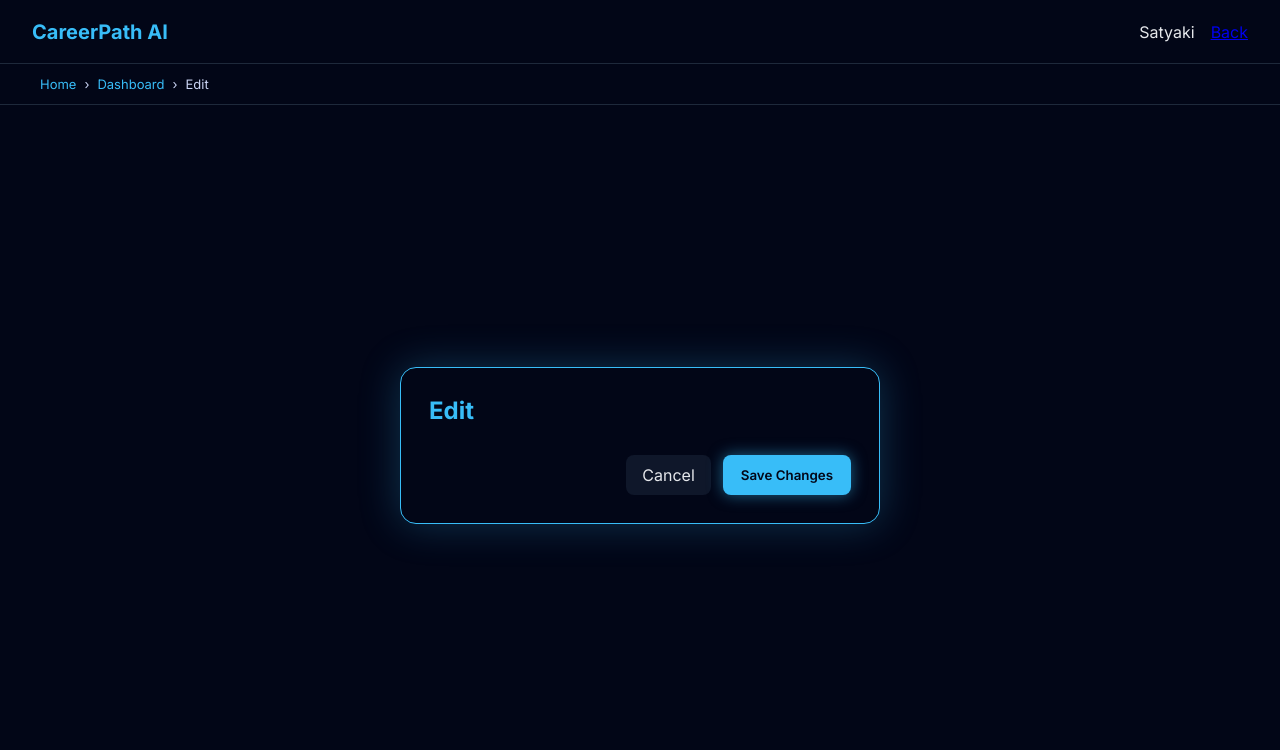
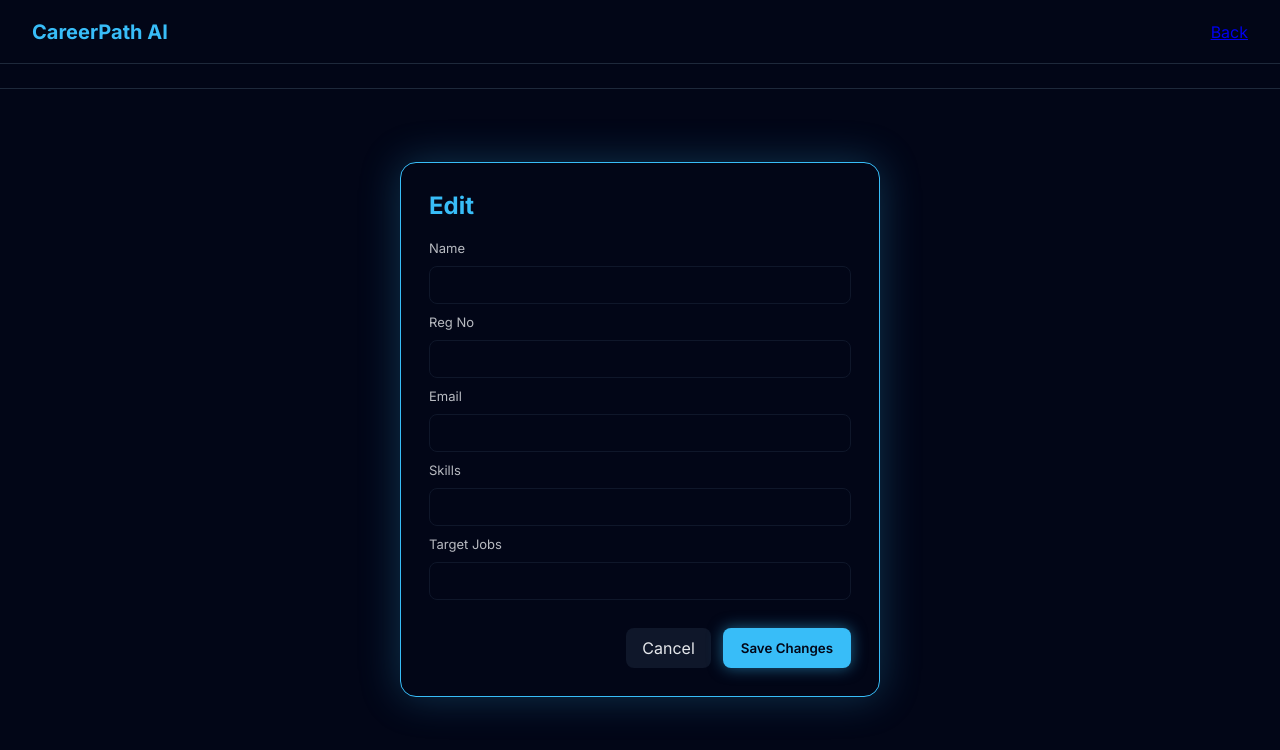
Before and after one commit to OmSai-HonouredOne/paramarshakarah, a Flask app: template cgs/templates/guidance/edit.html in a window 1280 px wide. Shown: the top 750 px of the page. Run offline with Flask 3, Linux system fonts and the light colour scheme; the template is opened without the code that fills it, so the values that code supplies are empty; some libraries are stand-ins or nearby versions.

Commit message:
Added dynamic edit profile page

```diff
--- a/cgs/askLLM.py
+++ b/cgs/askLLM.py
@@ -10,7 +10,7 @@ def llm(skills, target_jobs):
     prompt = f'''
     there is a list of skills: {skills}
     and there is a list of target jobs: {target_jobs}
-    now give an output of a python list in which there will be 5 lists,
+    now give an output of a python list in which there will be 5 lists,(keep in mind that the skill choices should be semantic, for example if one knows pytorch, he definitely knows about machine learning, so dont suggest machine learning as a skill to learn in that case, keep this throughly in mind while suggesting skills to learn)
     1st list will contain boolean values of if he is [eligible(write 2 in string in the list) or close(write 1 in string in the list) or not eligible(write 0 in stringin the list)] for now in the same indexes of target jobs according to list of skills
     2nd list is the list of containing all the required skills needed to learn(at max 5-6) for the target jobs that are not in the skills list
     3rd list will be the list of one course corresponding to the 2nd list but just one course for each skill with same index of the skill in 2nd list.(just the links only, can be from youtube, udemy or coursera)
--- a/cgs/auth.py
+++ b/cgs/auth.py
@@ -59,7 +59,7 @@ def login():
         if error is None:
             session.clear()
             session['regno'] = user['regno']
-            return redirect(url_for('index'))
+            return redirect(url_for('guidance.dashboard'))
 
         flash(error)
 
--- a/cgs/templates/guidance/dashboard.html
+++ b/cgs/templates/guidance/dashboard.html
@@ -31,7 +31,7 @@
       <!-- <span class="username">{{ user['name'] }}</span> -->
 
       <div class="nav-actions">
-        <a href="edit.html" class="nav-btn edit-btn">Edit</a>
+        <a href="{{ url_for('guidance.edit_profile') }}" class="nav-btn edit-btn">Edit</a>
         <a href="{{ url_for('auth.logout') }}" class="nav-btn logout-btn">Logout</a>
       </div>
     </div>
@@ -40,7 +40,7 @@
   <!-- ================= BREADCRUMB ================= -->
   <div class="breadcrumb-container">
     <div class="breadcrumb">
-      <a href="#">Home</a><span class="sep">›</span>
+      <a href="{{ url_for('guidance.index') }}">Home</a><span class="sep">›</span>
       <a href="#">Dashboard</a>
     </div>
   </div>
--- a/cgs/templates/guidance/edit.html
+++ b/cgs/templates/guidance/edit.html
@@ -4,8 +4,8 @@
 <meta charset="UTF-8">
 <title>Edit Dashboard | CareerPath AI</title>
 
-<link rel="stylesheet" href="navbar.css">
-<link rel="stylesheet" href="edit.css">
+<link rel="stylesheet" href="{{ url_for('static', filename='css/navbar.css') }}">
+<link rel="stylesheet" href="{{ url_for('static', filename='css/edit.css') }}">
 <link href="https://fonts.googleapis.com/css2?family=Inter:wght@300;400;600;700&display=swap" rel="stylesheet">
 </head>
 
@@ -15,8 +15,8 @@
 <nav class="navbar">
   <div class="nav-left">CareerPath AI</div>
   <div class="nav-right">
-    <span class="username">Satyaki</span>
-    <a href="dashboard.html" class="logout">Back</a>
+    <span class="username">{{ user['name'] }}</span>
+    <a href="{{ url_for('guidance.dashboard') }}" class="logout">Back</a>
   </div>
 </nav>
 
@@ -31,51 +31,29 @@
   <div class="edit-card">
     <h2 id="editTitle">Edit</h2>
 
-    <form class="edit-form">
+    <form class="edit-form" method="POST" action="{{ url_for('guidance.edit_profile') }}">
 
       <!-- Profile -->
       <div class="edit-section" id="profileSection">
         <label>Name</label>
-        <input type="text" value="Satyaki">
+        <input type="text" name="name" value="{{ user['name'] }}">
 
         <label>Reg No</label>
-        <input type="text" value="23CS1045">
+        <input type="text" value="{{ user['regno'] }}" disabled>
 
         <label>Email</label>
-        <input type="email" value="satyaki@example.com">
-      </div>
+        <input type="email" name="email" value="{{ user['email'] }}">
 
-      <!-- Skills -->
-      <div class="edit-section" id="skillsSection">
         <label>Skills</label>
-        <div class="dynamic-list" id="skillsList">
-          <div class="list-item">
-            <input type="text" value="Python">
-            <button type="button" onclick="removeItem(this)">−</button>
-          </div>
-          <div class="list-item">
-            <input type="text" value="Flask">
-            <button type="button" onclick="removeItem(this)">−</button>
-          </div>
-        </div>
-        <button type="button" class="add-btn" onclick="addItem('skillsList')">+ Add Skill</button>
-      </div>
+        <input type="text" name="skills" value="{{ user['skills']|join(',') }}">
 
-      <!-- Jobs -->
-      <div class="edit-section" id="jobsSection">
-        <label>Job Roles</label>
-        <div class="dynamic-list" id="jobsList">
-          <div class="list-item">
-            <input type="text" value="Backend Developer">
-            <button type="button" onclick="removeItem(this)">−</button>
-          </div>
-        </div>
-        <button type="button" class="add-btn" onclick="addItem('jobsList')">+ Add Role</button>
+        <label>Target Jobs</label>
+        <input type="text" name="target_jobs" value="{{ user['target_jobs']|join(',') }}">
       </div>
 
       <!-- ACTIONS -->
       <div class="form-actions">
-        <a href="dashboard.html" class="cancel-btn">Cancel</a>
+        <a href="{{ url_for('guidance.dashboard') }}" class="cancel-btn">Cancel</a>
         <button type="submit" class="save-btn">Save Changes</button>
       </div>
 
@@ -84,68 +62,5 @@
 
 </main>
 
-<!-- ================= JS ================= -->
-<script>
-/* -------- Section Routing -------- */
-const params = new URLSearchParams(window.location.search);
-const section = params.get("section");
-
-const profileSection = document.getElementById("profileSection");
-const skillsSection = document.getElementById("skillsSection");
-const jobsSection = document.getElementById("jobsSection");
-
-profileSection.style.display = "none";
-skillsSection.style.display = "none";
-jobsSection.style.display = "none";
-
-let sectionName = "Edit";
-
-if(section === "profile"){
-  profileSection.style.display = "block";
-  sectionName = "Edit Profile";
-}
-
-if(section === "skills"){
-  skillsSection.style.display = "block";
-  sectionName = "Edit Skills";
-}
-
-if(section === "jobs"){
-  jobsSection.style.display = "block";
-  sectionName = "Edit Job Roles";
-}
-
-document.getElementById("editTitle").innerText = sectionName;
-
-/* -------- Breadcrumb -------- */
-document.getElementById("breadcrumb").innerHTML = `
-  <a href="dashboard.html">Home</a>
-  <span>›</span>
-  <a href="dashboard.html">Dashboard</a>
-  <span>›</span>
-  <span>${sectionName}</span>
-`;
-
-/* -------- Dynamic Add/Remove -------- */
-function addItem(listId){
-  const list = document.getElementById(listId);
-
-  const div = document.createElement("div");
-  div.className = "list-item";
-
-  div.innerHTML = `
-    <input type="text" placeholder="New item">
-    <button type="button" onclick="removeItem(this)">−</button>
-  `;
-
-  list.appendChild(div);
-  div.querySelector("input").focus();
-}
-
-function removeItem(btn){
-  btn.parentElement.remove();
-}
-</script>
-
 </body>
 </html>
--- a/cgs/templates/guidance/index.html
+++ b/cgs/templates/guidance/index.html
@@ -21,7 +21,11 @@
     </p>
 
     <div class="hero-buttons" id="login-area">
-      <a href="login.html" class="btn btn-primary">Login</a>
+      {% if g.user %}
+        <a href="{{ url_for('guidance.dashboard') }}" class="btn btn-primary">Dashboard</a>
+      {% else %}
+        <a href="{{ url_for('auth.login') }}" class="btn btn-primary">Login</a>
+      {% endif %}
       <button class="btn btn-outline" onclick="scrollToSection()">Learn More</button>
     </div>
   </div>
--- a/requirements.txt
+++ b/requirements.txt
@@ -10,6 +10,7 @@ distro==1.9.0
 Flask==3.1.2
 google-auth==2.48.0
 google-genai==1.61.0
+gunicorn==25.0.1
 h11==0.16.0
 httpcore==1.0.9
 httpx==0.28.1
@@ -17,6 +18,7 @@ idna==3.11
 itsdangerous==2.2.0
 Jinja2==3.1.6
 MarkupSafe==3.0.3
+packaging==26.0
 psycopg2==2.9.11
 pyasn1==0.6.2
 pyasn1_modules==0.4.2
```
Also changed, not shown: cgs/guidance.py (+28 -0 lines).
